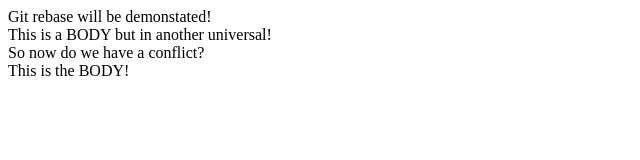
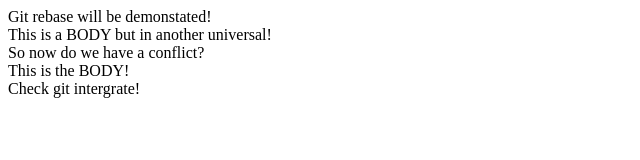
Before and after one commit to diaztran/learning-git, a plain HTML site: page index.html in a window 1280 px wide. Shown: the whole page, without its empty margins (0-640 px from the left). Drawn offline with Linux system fonts and the light colour scheme.

Commit message:
Test git intergrate in VsCode

```diff
--- a/index.html
+++ b/index.html
@@ -14,5 +14,7 @@
     So now do we have a conflict?
     <br />
     This is the BODY!
+    <br />
+    Check git intergrate!
   </body>
 </html>
```
